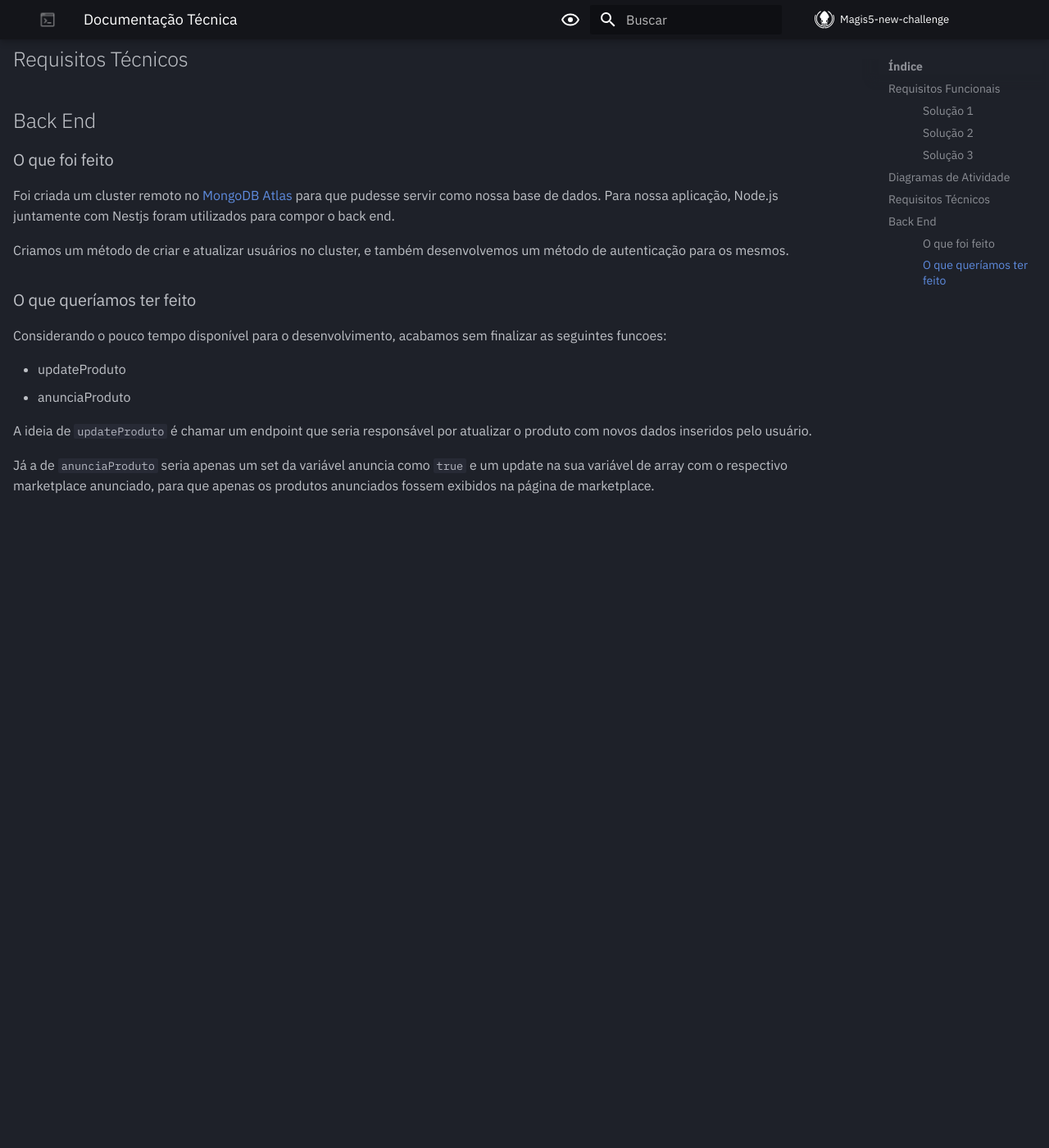
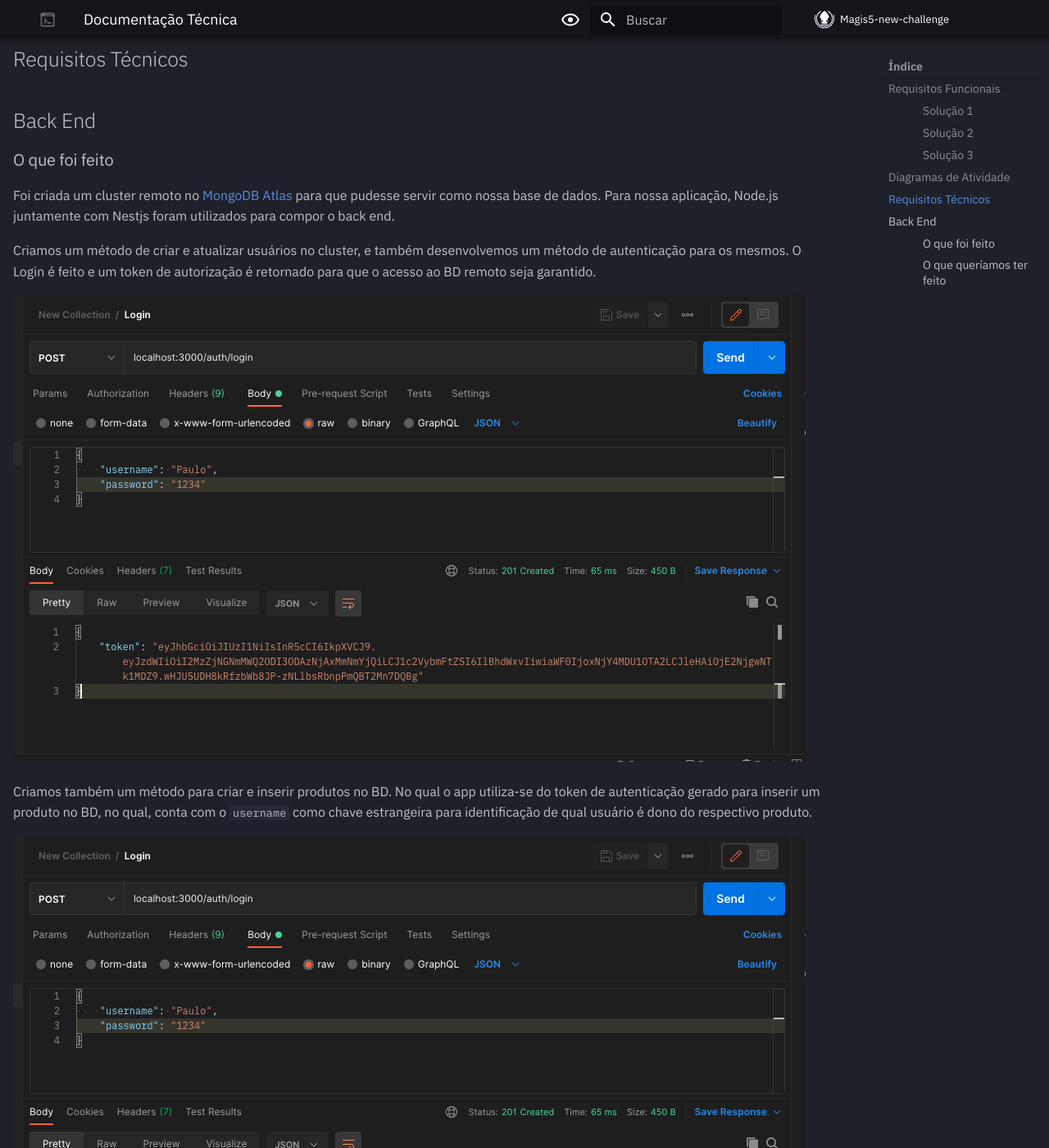
Before and after one commit to 3anoNoturno/Magis5-new-challenge, an MkDocs documentation site: the page built from docs/docs/doc_tecnica.md, in a window 1280 px wide and 1400 px high, scrolled down 2799 px. Shown: the whole window at 82% size. Built offline with MkDocs 1.6.1 and Material for MkDocs 9.7.7, drawn with Linux system fonts in a browser that asks for light colours; comment, search, counter and statistics services are not loaded; before the commit the page ends 3429 px from its top, so only the background shows below that.

Commit message:
Documentação back end

```diff
--- a/docs/docs/doc_tecnica.md
+++ b/docs/docs/doc_tecnica.md
@@ -43,7 +43,13 @@ hide:
 
 Foi criada um cluster remoto no [MongoDB Atlas](https://www.mongodb.com/cloud/atlas/lp/try4?utm_content=rlsavisitor&utm_source=google&utm_campaign=search_gs_pl_evergreen_atlas_core_retarget-brand_gic-null_amers-all_ps-all_desktop_eng_lead&utm_term=atlas%20mongodb&utm_medium=cpc_paid_search&utm_ad=e&utm_ad_campaign_id=14412646314&adgroup=131761122132&gclid=CjwKCAiAvK2bBhB8EiwAZUbP1GOoltN5jRe1EhgiHwsi7H2FMdRNo06sMQZBCaqKgPXi1CIGc-V3VRoCnBoQAvD_BwE) para que pudesse servir como nossa base de dados. Para nossa aplicação, Node.js juntamente com Nestjs foram utilizados para compor o back end.
 
-Criamos um método de criar e atualizar usuários no cluster, e também desenvolvemos um método de autenticação para os mesmos.
+Criamos um método de criar e atualizar usuários no cluster, e também desenvolvemos um método de autenticação para os mesmos. O Login é feito e um token de autorização é retornado para que o acesso ao BD remoto seja garantido.
+
+![login](img/login.png)
+
+Criamos também um método para criar e inserir produtos no BD. No qual o app utiliza-se do token de autenticação gerado para inserir um produto no BD, no qual, conta com o `username` como chave estrangeira para identificação de qual usuário é dono do respectivo produto.
+
+![product](img/product.png)
 
 ### O que queríamos ter feito
 
```
Also changed, not shown: docs/docs/img/login.png (added), docs/docs/img/product.png (added).
